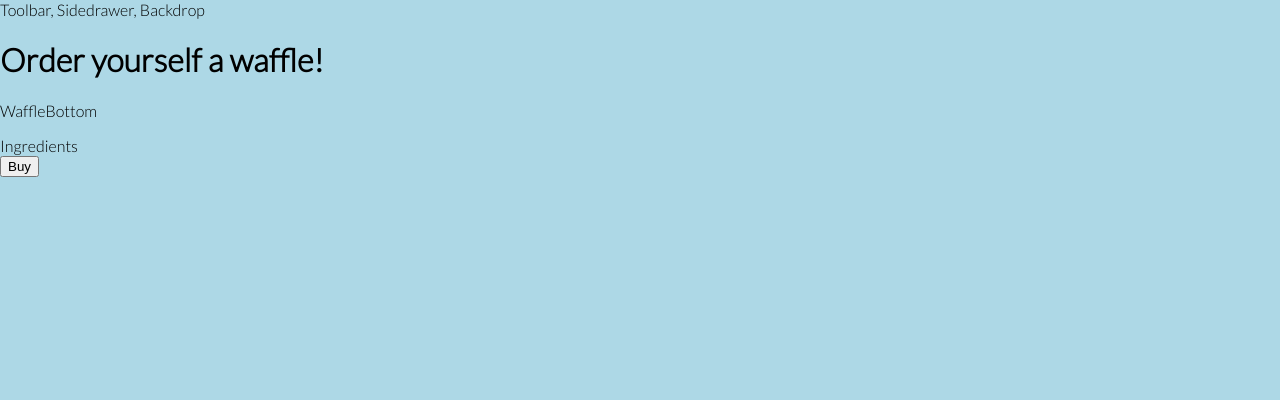
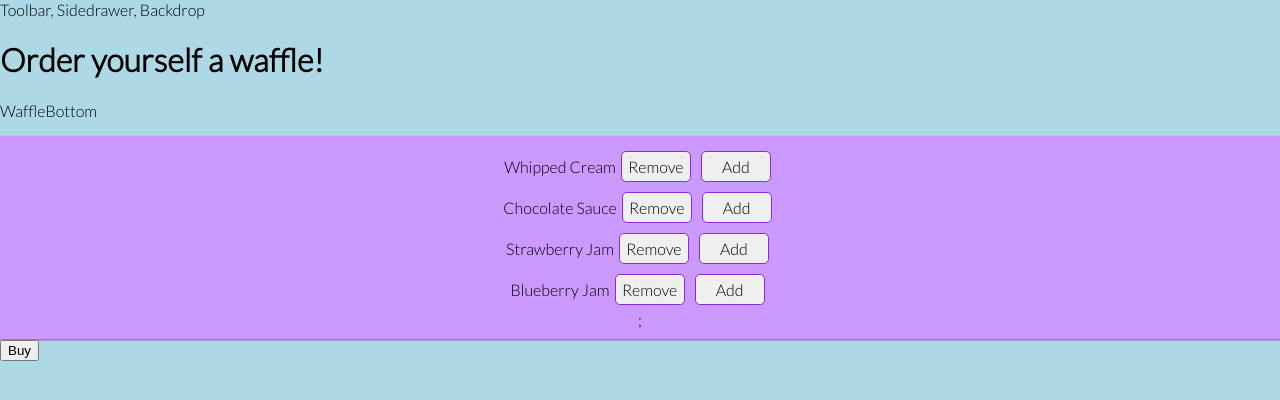
Before and after one commit to annametsapelto/WaffleMaker, a React (Create React App) app: page / in a window 1280 px wide. Shown: the top 400 px of the page. Built offline with nearby package versions, Linux system fonts and the light colour scheme.

Commit message:
Add controls

```diff
--- a/src/Components/Waffle/BuildControls/BuildControl/BuildControl.css
+++ b/src/Components/Waffle/BuildControls/BuildControl/BuildControl.css
@@ -13,4 +13,13 @@
     border: 1px solid blueviolet;
     cursor: pointer;
     outline: none;
+    transition-duration: 0.3s;
+    border-radius: 5px;
 }
+.BuildControl button:hover {
+    background-color: #ccccff;
+}
+.BuildControl button:active {
+    background-color: #8000ff;
+    color: white;
+}
--- a/src/Components/Waffle/BuildControls/BuildControl/BuildControl.js
+++ b/src/Components/Waffle/BuildControls/BuildControl/BuildControl.js
@@ -4,8 +4,8 @@ import './BuildControl.css';
 const buildControl = (props) => (
     <div className="BuildControl">
         <div className="Label">{props.label}</div>
+        <button>Remove</button>
         <button>Add</button>
-        <button>Remove</button>
     </div>
 );
 
--- a/src/Components/Waffle/BuildControls/BuildControls.css
+++ b/src/Components/Waffle/BuildControls/BuildControls.css
@@ -1,10 +1,10 @@
 .BuildControls {
     width: 100%;
-    background-color: blueviolet;
+    background-color: #cc99ff;
     display: flex;
     flex-flow: column;
     align-items: center;
-    box-shadow: 0 1px 2px violet;
+    box-shadow: 0 1px 2px #9933ff;
     margin: auto;
     padding: 10px 0;
 }
--- a/src/Components/Waffle/BuildControls/BuildControls.js
+++ b/src/Components/Waffle/BuildControls/BuildControls.js
@@ -1,9 +1,18 @@
 import React from 'react';
-import './BuildControl.css';
+import './BuildControls.css';
+import BuildControl from './BuildControl/BuildControl';
 
+const controls = [
+    {label: 'Whipped Cream', type: 'WhippedCream'},
+    {label: 'Chocolate Sauce', type: 'ChocolateSauce'},
+    {label: 'Strawberry Jam', type: 'StrawberryJam'},
+    {label: 'Blueberry Jam', type: 'BlueberryJam'}
+]
 const buildControls = (props) => (
-    <div>
-
+    <div className="BuildControls">
+        {controls.map(ctrl => (
+            <BuildControl key={ctrl.label} label={ctrl.label} />
+        ))};
     </div>
 )
 export default buildControls;
--- a/src/Containers/WaffleMaker/WaffleMaker.js
+++ b/src/Containers/WaffleMaker/WaffleMaker.js
@@ -1,6 +1,7 @@
 import React, { Component } from 'react';
 import Aux from '../../hoc/Auxiliary'
 import Waffle from '../../Components/Waffle/Waffle'
+import BuildControls from '../../Components/Waffle/BuildControls/BuildControls';
 
 class WaffleMaker extends Component {
     state = {
@@ -14,7 +15,7 @@ class WaffleMaker extends Component {
         return(
         <Aux>
             <Waffle ingredients={this.state.ingredients}/>
-            <div>Ingredients</div>
+            <BuildControls />
             <button>Buy</button>
         </Aux>)
     }
```
